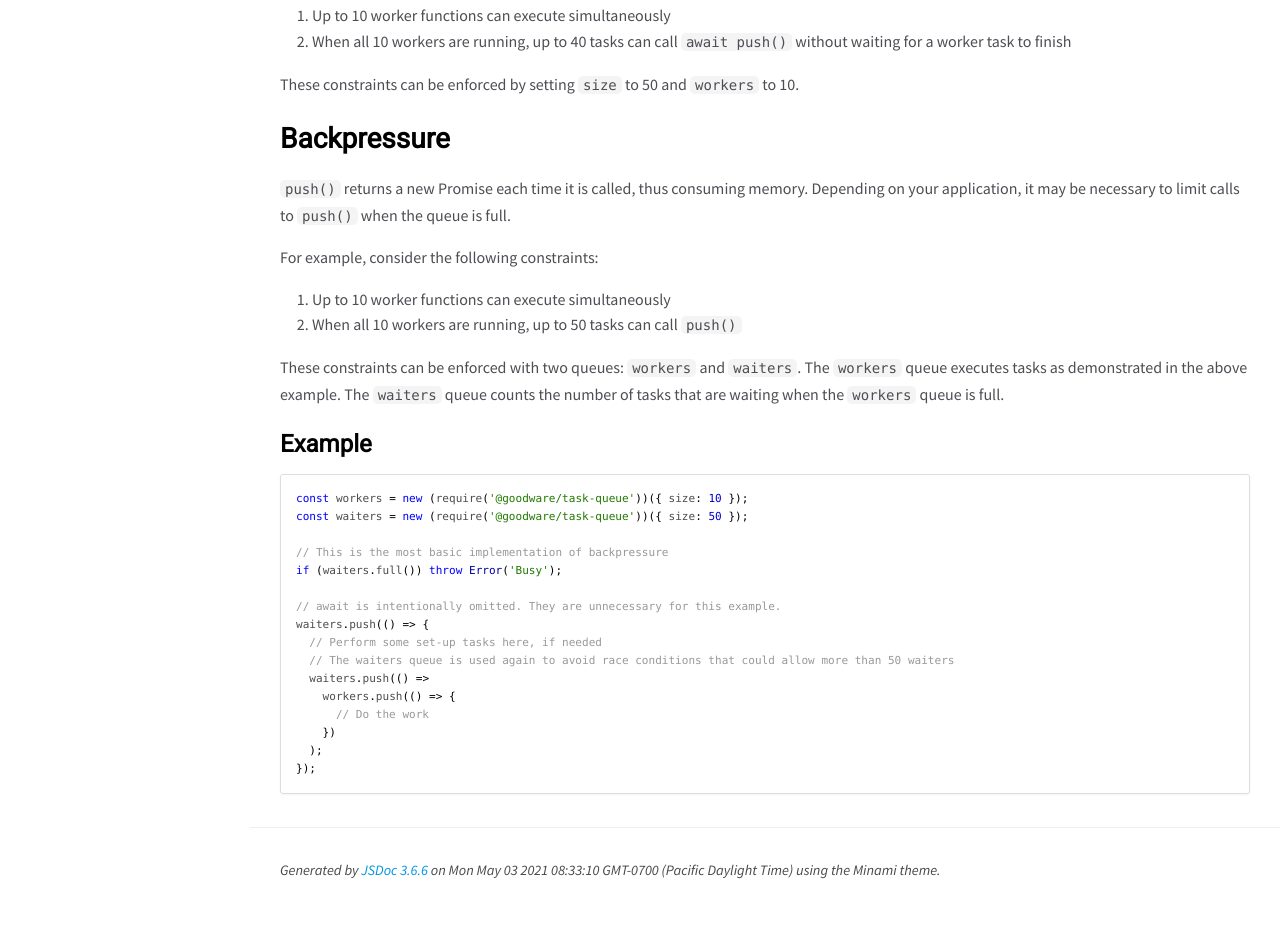
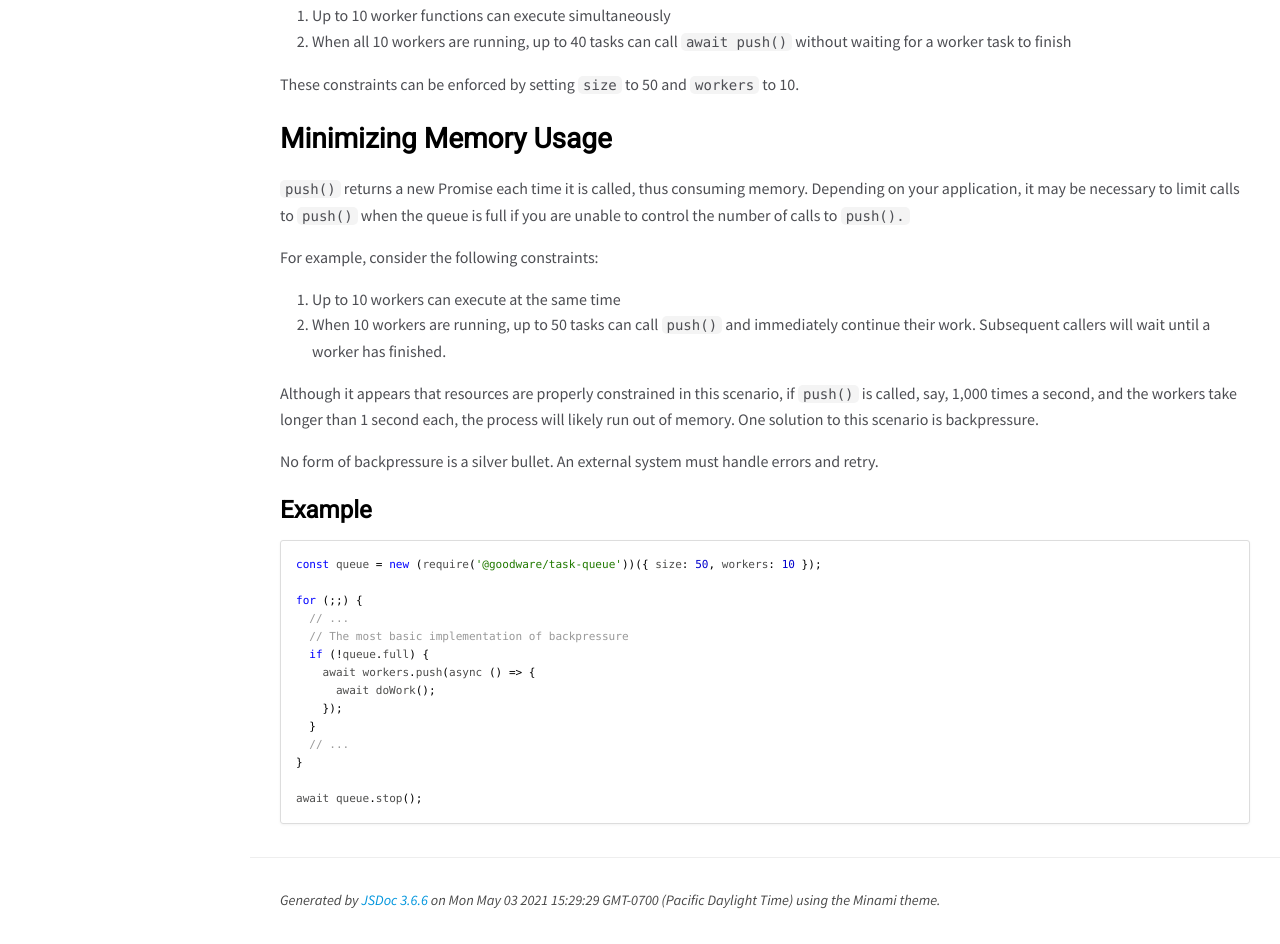
Before and after one commit to good-ware/js-task-queue, a website: page docs/index.html in a window 1280 px wide. Shown: the part 2335-3279 px from the top of the page. Before the commit the page ends 3248 px from the top, so only its background shows below. Drawn offline with nearby package versions, Linux system fonts and the light colour scheme.

Commit message:
Fix documentation

```diff
--- a/docs/index.html
+++ b/docs/index.html
@@ -153,31 +153,30 @@ await ret.promise;
 <li>When all 10 workers are running, up to 40 tasks can call <code>await push()</code> without waiting for a worker task to finish</li>
 </ol>
 <p>These constraints can be enforced by setting <code>size</code> to 50 and <code>workers</code> to 10.</p>
-<h2>Backpressure</h2>
-<p><code>push()</code> returns a new Promise each time it is called, thus consuming memory. Depending on your application, it may be necessary to limit calls to <code>push()</code> when the queue is full.</p>
+<h2>Minimizing Memory Usage</h2>
+<p><code>push()</code> returns a new Promise each time it is called, thus consuming memory. Depending on your application, it may be necessary to limit calls to <code>push()</code> when the queue is full if you are unable to control the number of calls to <code>push().</code></p>
 <p>For example, consider the following constraints:</p>
 <ol>
-<li>Up to 10 worker functions can execute simultaneously</li>
-<li>When all 10 workers are running, up to 50 tasks can call <code>push()</code></li>
+<li>Up to 10 workers can execute at the same time</li>
+<li>When 10 workers are running, up to 50 tasks can call <code>push()</code> and immediately continue their work. Subsequent callers will wait until a worker has finished.</li>
 </ol>
-<p>These constraints can be enforced with two queues: <code>workers</code> and <code>waiters</code>. The <code>workers</code> queue executes tasks as demonstrated in the above example. The <code>waiters</code> queue counts the number of tasks that are waiting when the <code>workers</code> queue is full.</p>
+<p>Although it appears that resources are properly constrained in this scenario, if <code>push()</code> is called, say, 1,000 times a second, and the workers take longer than 1 second each, the process will likely run out of memory. One solution to this scenario is backpressure.</p>
+<p>No form of backpressure is a silver bullet. An external system must handle errors and retry.</p>
 <h3>Example</h3>
-<pre class="prettyprint source lang-js"><code>const workers = new (require('@goodware/task-queue'))({ size: 10 });
-const waiters = new (require('@goodware/task-queue'))({ size: 50 });
+<pre class="prettyprint source lang-js"><code>const queue = new (require('@goodware/task-queue'))({ size: 50, workers: 10 });
 
-// This is the most basic implementation of backpressure
-if (waiters.full()) throw Error('Busy');
+for (;;) {
+  // ...
+  // The most basic implementation of backpressure
+  if (!queue.full) {
+    await workers.push(async () => {
+      await doWork();
+    });
+  }
+  // ...
+}
 
-// await is intentionally omitted. They are unnecessary for this example.
-waiters.push(() => {
-  // Perform some set-up tasks here, if needed
-  // The waiters queue is used again to avoid race conditions that could allow more than 50 waiters
-  waiters.push(() =>
-    workers.push(() => {
-      // Do the work
-    })
-  );
-});
+await queue.stop();
 </code></pre></article>
     </section>
 
@@ -191,7 +190,7 @@ waiters.push(() => {
 <br class="clear">
 
 <footer>
-    Generated by <a href="https://github.com/jsdoc3/jsdoc">JSDoc 3.6.6</a> on Mon May 03 2021 08:33:10 GMT-0700 (Pacific Daylight Time) using the Minami theme.
+    Generated by <a href="https://github.com/jsdoc3/jsdoc">JSDoc 3.6.6</a> on Mon May 03 2021 15:29:29 GMT-0700 (Pacific Daylight Time) using the Minami theme.
 </footer>
 
 <script>prettyPrint();</script>
--- a/package.json
+++ b/package.json
@@ -1,6 +1,6 @@
 {
   "name": "@goodware/task-queue",
-  "version": "2.0.1",
+  "version": "2.0.2",
   "description": "A lightweight task queue",
   "keywords": [
     "queue",
```
Also changed, not shown: docs/TaskQueue.html (+1 -1 lines), docs/global.html (+1 -1 lines), docs/index.js.html (+1 -1 lines), docs/tutorial-releases.html (+5 -1 lines), moredocs/releases.md (+9 -0 lines), README.md, 1 other file.
